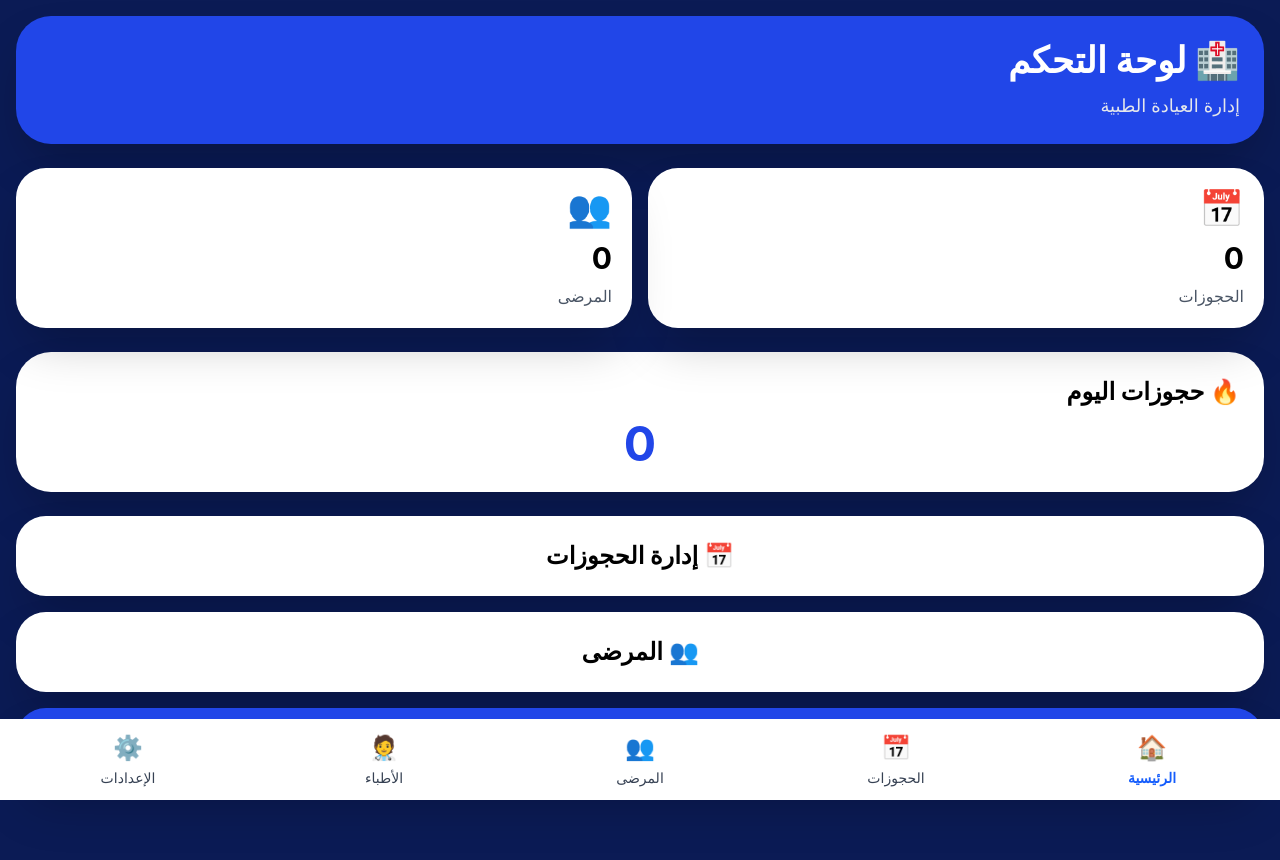
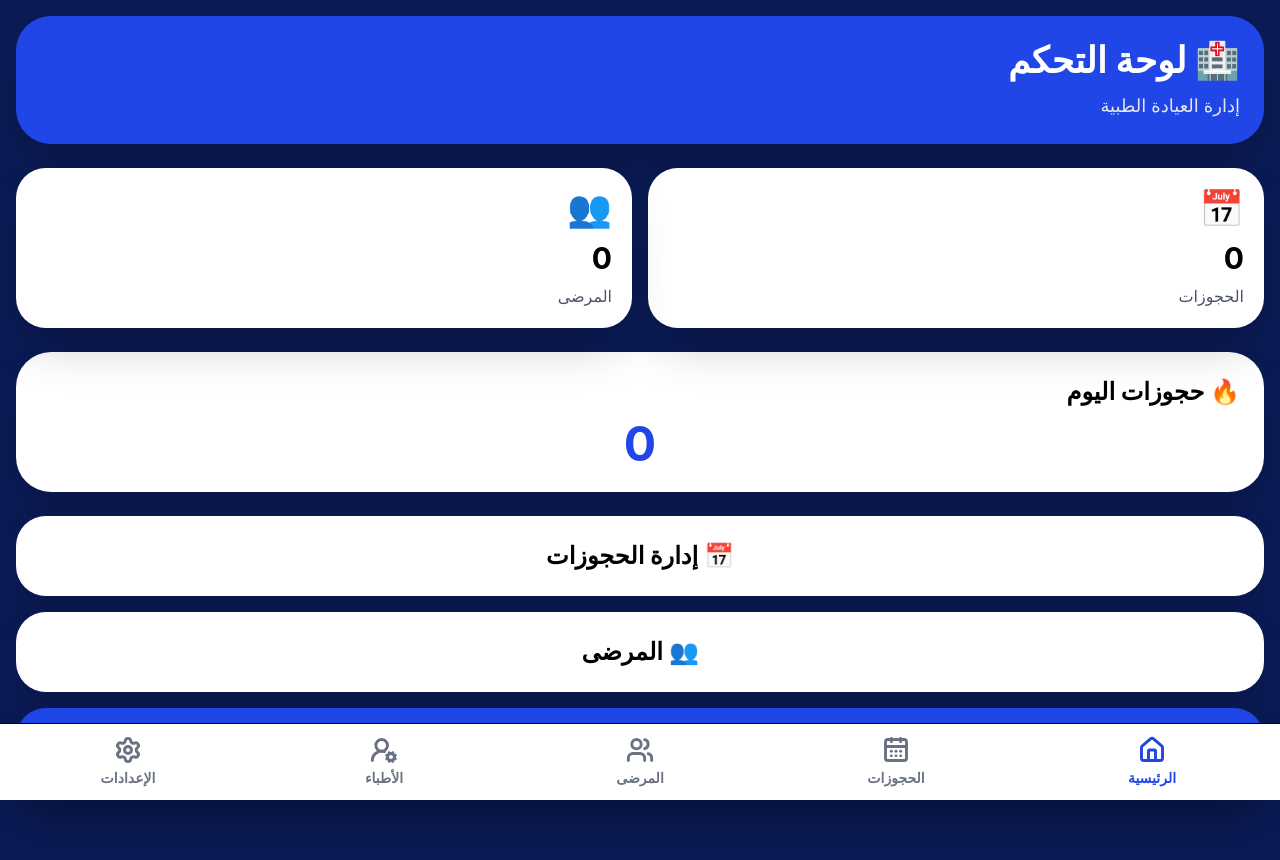
Before and after one commit to yaseenalqasim-ai/dentist-clinic, a Next.js app: page / in a window 1280 px wide. Shown: the top 860 px of the page. Built offline with nearby package versions, Linux system fonts and the light colour scheme.

Commit message:
professional icons

```diff
--- a/app/layout.tsx
+++ b/app/layout.tsx
@@ -1,84 +1,185 @@
 "use client";
 
 import "./globals.css";
+
 import Link from "next/link";
+
 import { usePathname } from "next/navigation";
+
+import {
+
+  House,
+
+  CalendarDays,
+
+  Users,
+
+  UserRoundCog,
+
+  Settings,
+
+} from "lucide-react";
 
 export default function RootLayout({
   children,
 }: {
   children: React.ReactNode;
 }) {
-  const pathname = usePathname();
+
+  const pathname =
+    usePathname();
 
   const navItems = [
+
     {
       name: "الرئيسية",
-      icon: "🏠",
       href: "/",
+      icon: House,
     },
+
     {
       name: "الحجوزات",
-      icon: "📅",
-      href: "/booking",
+      href: "/calendar",
+      icon: CalendarDays,
     },
+
     {
       name: "المرضى",
-      icon: "👥",
       href: "/patients",
+      icon: Users,
     },
+
     {
       name: "الأطباء",
-      icon: "🧑‍⚕️",
       href: "/doctors",
+      icon: UserRoundCog,
     },
+
     {
       name: "الإعدادات",
-      icon: "⚙️",
       href: "/settings",
+      icon: Settings,
     },
+
   ];
 
   return (
-    <html lang="ar" dir="rtl">
-      <body className="bg-[#0b1b55] text-white min-h-screen">
 
-        <div className="pb-24">
+    <html
+      lang="ar"
+      dir="rtl"
+    >
+
+      <body
+        className="
+          bg-[#0b1b55]
+          min-h-screen
+        "
+      >
+
+        <div
+          className="
+            pb-28
+          "
+        >
+
           {children}
+
         </div>
 
-        <nav className="fixed bottom-0 left-0 right-0 bg-white border-t z-50">
-          <div className="grid grid-cols-5">
+        <nav
+          className="
+            fixed
+            bottom-0
+            left-0
+            right-0
+            bg-white
+            border-t
+            shadow-2xl
+            z-50
+          "
+        >
 
-            {navItems.map((item) => {
-              const active = pathname === item.href;
+          <div
+            className="
+              grid
+              grid-cols-5
+            "
+          >
+
+            {
+
+              navItems.map(
+                (item)=>{
+
+                  const active =
+                    pathname ===
+                    item.href;
+
+                  const Icon =
+                    item.icon;
 
                   return (
+
                     <Link
+
                       key={item.href}
+
                       href={item.href}
-                  className={`flex flex-col items-center justify-center py-3 text-sm transition
+
+                      className={`
+                        flex
+                        flex-col
+                        items-center
+                        justify-center
+                        py-3
+                        transition
+
                         ${
                           active
-                      ? "text-blue-600 font-bold"
-                      : "text-gray-700"
-                  }`}
+
+                          ?
+
+                          "text-[#2146e8]"
+
+                          :
+
+                          "text-gray-500"
+                        }
+                      `}
                     >
-                  <span className="text-2xl">
-                    {item.icon}
+
+                      <Icon
+                        size={28}
+                        strokeWidth={2.5}
+                      />
+
+                      <span
+                        className="
+                          text-sm
+                          font-bold
+                          mt-1
+                        "
+                      >
+
+                        {item.name}
+
                       </span>
 
-                  <span className="mt-1">
-                    {item.name}
-                  </span>
                     </Link>
+
                   );
-            })}
+                }
+              )
+
+            }
 
           </div>
+
         </nav>
 
       </body>
+
     </html>
   );
 }
--- a/package.json
+++ b/package.json
@@ -13,6 +13,7 @@
     "firebase": "^12.13.0",
     "html2canvas": "^1.4.1",
     "jspdf": "^4.2.1",
+    "lucide-react": "^1.16.0",
     "next": "16.2.6",
     "react": "19.2.4",
     "react-calendar": "^6.0.1",
```
Also changed, not shown: 1 other file (tests, documents, lock files or other folders). Lines whose indentation alone changed are shown as unchanged.
